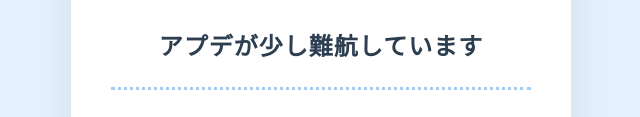
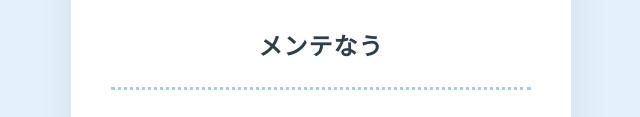
Before and after one commit to creeper8008/roombooking, a plain HTML site: page maintenance.html in a window 1280 px wide. Shown: the part 215-332 px from the top of the page, without its empty margins (319-959 px from the left). Drawn offline with Linux system fonts and the light colour scheme.

```diff
--- a/maintenance.html
+++ b/maintenance.html
@@ -214,7 +214,7 @@
     </div>
 
     <!-- タイトル -->
-    <h1>アプデが少し難航しています</h1>
+    <h1>メンテなう</h1>
 
     <hr class="divider-dotted">
 
```
